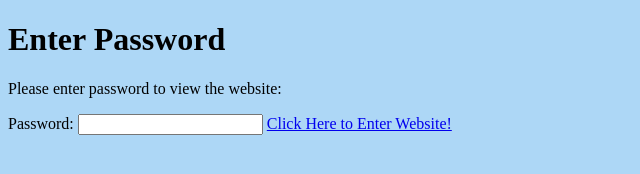
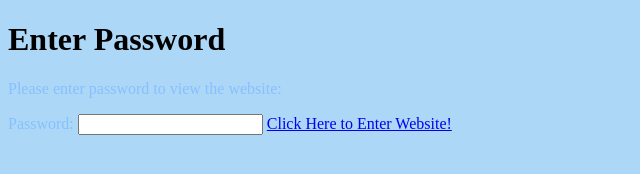
Before and after one commit to AdonisKnightIsSuperCool/CAL-Tech, a plain HTML site: page index.html in a window 1280 px wide. Shown: the whole page, without its empty margins (0-640 px from the left). Drawn offline with Linux system fonts and the light colour scheme.

Commit message:
Improved CSS Document, Still Not Done

```diff
--- a/style.css
+++ b/style.css
@@ -1,3 +1,7 @@
 body {
     background-color: #ADD7F6;
 }
+
+p {
+    color: #87BFFF;
+}
```
